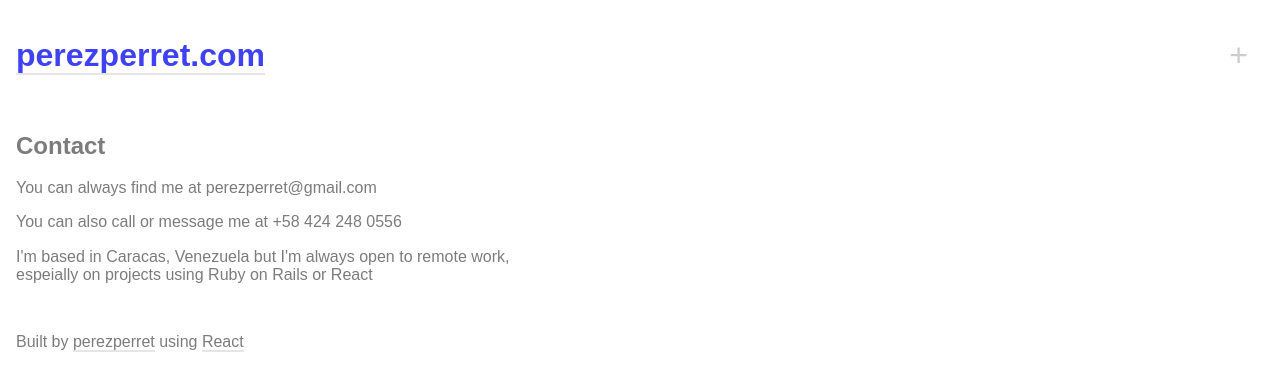
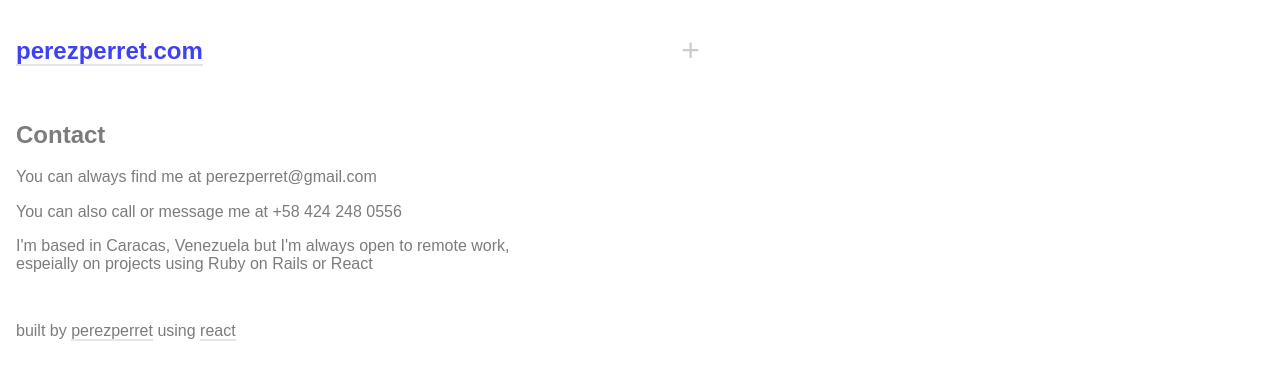
Before and after one commit to perezperret/perezperret.com-react, a React (Vite) app: page /contact in a window 1280 px wide. Shown: the top 390 px of the page. Built offline with nearby package versions, Linux system fonts and the light colour scheme; a web font is replaced by a local one.

Commit message:
split navbar tray into separate component

```diff
--- a/components/Footer.jsx
+++ b/components/Footer.jsx
@@ -2,7 +2,7 @@ import React from 'react'
 
 const Footer = () => (
   <footer className="footer">
-    Built by <a href="https://github.com/perezperret">perezperret</a> using <a href="https://reactjs.org">React</a>
+    built by <a href="https://github.com/perezperret">perezperret</a> using <a href="https://reactjs.org">react</a>
   </footer>
 )
 
--- a/components/Navbar.jsx
+++ b/components/Navbar.jsx
@@ -1,41 +1,13 @@
 import React from 'react'
-import { withRouter } from 'react-router'
 import { Link } from 'react-router-dom'
 
-const SECTION_NAMES = [
-  'skills',
-  'experience',
-  'education',
-  'others',
-  'contact'
-]
-
-const SectionLink = ({ isActive, sectionName, onClick }) => (
-  <Link onClick={onClick} to={`/${sectionName}`} className={`navbar_menu_link${isActive ? ' navbar_menu_link--active': ''}`}>
-    {sectionName}
-  </Link>
-)
-
-const NavbarTray = ({ isActive, onToggleTray }) => (
-  <div className="navbar_tray">
-    <div className="navbar_tray_close">
-      <span onClick={onToggleTray} className="close">&times;</span>
-    </div>
-
-    <ul className="navbar_menu">
-      {SECTION_NAMES.map(sectionName => (
-        <li key={sectionName}>
-          <SectionLink onClick={onToggleTray} isActive={isActive(sectionName)} sectionName={sectionName} />
-        </li>
-      ))}
-    </ul>
-  </div>
-)
+import NavbarTray from './Navbar/NavbarTray'
 
 class Navbar extends React.Component {
   constructor(props) {
     super(props)
     this.state = { isTrayOpen: false }
+    this.handleToggleTray = this.handleToggleTray.bind(this)
   }
 
   handleToggleTray() {
@@ -43,25 +15,20 @@ class Navbar extends React.Component {
   }
 
   render() {
-    const isActive = (pathname) => (
-      pathname === location.pathname.split('/')[1]
-    )
-
     return (
       <nav className="navbar">
-        <h1><Link className="navbar_logo" to="/">perezperret.com</Link></h1>
-        <div className="navbar_menu_toggler">
-          <span className="navbar_menu_toggler_button" onClick={this.handleToggleTray.bind(this)}>
+        <h2><Link className="navbar_logo" to="/">perezperret.com</Link></h2>
+
+        <div className="navbar_toggler">
+          <span className="navbar_toggler_button" onClick={this.handleToggleTray}>
             +
           </span>
-          {this.state.isTrayOpen
-            ? <NavbarTray isActive={isActive} onToggleTray={this.handleToggleTray.bind(this)} />
-            : null
-          }
+
+          {this.state.isTrayOpen ? <NavbarTray onToggleTray={this.handleToggleTray} /> : null}
         </div>
       </nav>
     )
   }
 }
 
-export default withRouter(Navbar)
+export default Navbar
--- /dev/null
+++ b/components/Navbar/NavbarTray.jsx
@@ -0,0 +1,43 @@
+import React from 'react'
+import { withRouter } from 'react-router'
+import { Link } from 'react-router-dom'
+
+const SECTION_NAMES = [
+  'skills',
+  'experience',
+  'education',
+  'others',
+  'contact'
+]
+
+const SectionLink = ({ isActive, sectionName, onClick }) => (
+  <Link onClick={onClick} to={`/${sectionName}`} className={`navbar_menu_link${isActive ? ' navbar_menu_link--active': ''}`}>
+    {sectionName}
+  </Link>
+)
+
+const NavbarTray = withRouter(({ onToggleTray, location }) => {
+  const isActive = (pathname) => (
+    pathname === location.pathname.split('/')[1]
+  )
+
+  return (
+    <div className="navbar_tray">
+      <div className="navbar_tray_close">
+        <span onClick={onToggleTray} className="navbar_tray_close_button">
+          &times;
+        </span>
+      </div>
+
+      <ul className="navbar_menu">
+        {SECTION_NAMES.map(sectionName => (
+          <li key={sectionName}>
+            <SectionLink onClick={onToggleTray} isActive={isActive(sectionName)} sectionName={sectionName} />
+          </li>
+        ))}
+      </ul>
+    </div>
+  )
+})
+
+export default NavbarTray
--- a/styles/Navbar.scss
+++ b/styles/Navbar.scss
@@ -1,6 +1,7 @@
 .navbar {
   position: relative;
   padding: 1rem;
+  max-width: 700px;
 
   display: flex;
   flex-direction: row;
@@ -11,7 +12,7 @@
     color: $primary;
   }
 
-  &_menu_toggler {
+  &_toggler {
     position: relative;
     padding: 1rem 1rem;
     height: 100%;
@@ -29,8 +30,7 @@
     right: 0;
 
     padding: 1rem 1rem;
-    box-shadow: 2px 2px 8px rgba(0, 0, 0, .1);
-    border: 1px solid rgba(0, 0, 0, .1);
+    box-shadow: 1px 1px 16px rgba(0, 0, 0, .1);
     background-color: white;
 
     &_close {
@@ -38,6 +38,10 @@
       text-align: right;
       margin-bottom: 1rem;
       color: rgba(0, 0, 0, .2);
+
+      &_button {
+        cursor: pointer;
+      }
     }
   }
 
@@ -61,16 +65,3 @@
     }
   }
 }
-
-.close {
-  cursor: pointer;
-}
-
-.menu_button {
-  margin-right: 3px;
-  cursor: pointer;
-  padding: 1rem 1rem;
-  font-size: 2rem;
-  color: rgba(0, 0, 0, .2);
-  display: flex;
-}
--- a/views/Home.jsx
+++ b/views/Home.jsx
@@ -3,7 +3,7 @@ import { ABOUT } from '../content/Home'
 
 const Home = () => (
   <div>
-    <h2>About me</h2>
+    <h2>about me</h2>
     <p>{ABOUT}</p>
   </div>
 )
```
